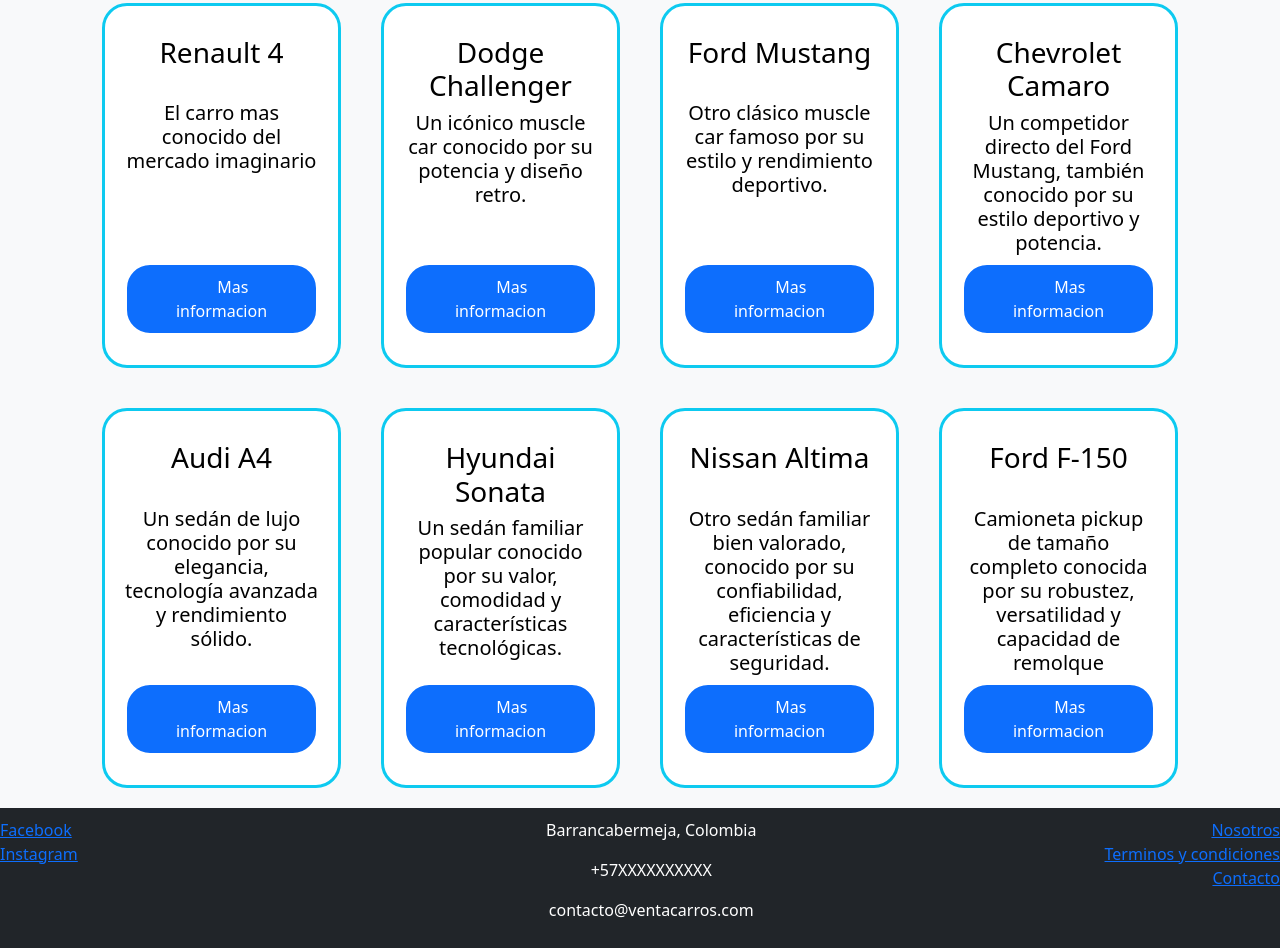
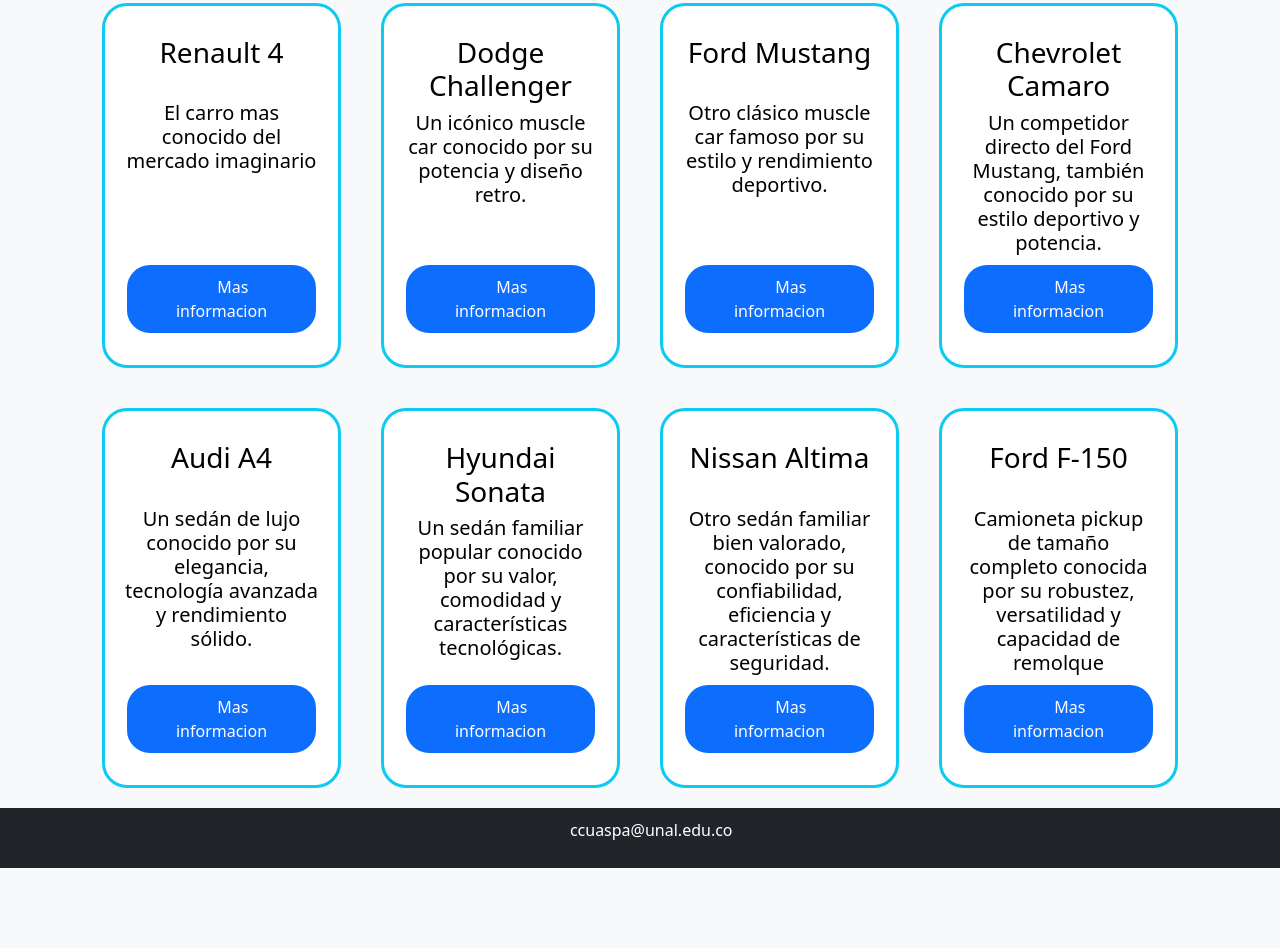
Before and after one commit to ccuaspa/ccuaspa.github.io, a website: page index.html in a window 1280 px wide. Shown: the part 544-1492 px from the top of the page. After the commit the page ends 1412 px from the top, so only its background shows below. Drawn offline with Linux system fonts and the light colour scheme; a web font is replaced by a local one.

Commit message:
Update index.html

```diff
--- a/index.html
+++ b/index.html
@@ -167,27 +167,10 @@
         </div>
         <footer class="bg-dark">
             <div class="row">
-                <div class="col text-start">
-                    <a href="https://www.facebook.com/">Facebook</a>
-                    <br>
-                    <a href="https://www.instagram.com/">Instagram</a>
-                </div>
                 <div class="col text-white text-center">
                     <address>
-                        <p><span class="oi oi-home footer-element-icon"></span>Barrancabermeja, Colombia</p>
-
-                        <p><span class="oi oi-phone footer-element-icon"></span>+57XXXXXXXXXX</p>
-
-                        <p><span class="oi oi-inbox footer-element-icon"></span>contacto@ventacarros.com</p>
-
+                        <p><span class="oi oi-inbox footer-element-icon"></span>ccuaspa@unal.edu.co</p>
                     </address>
-                </div>
-                <div class="col text-end">
-                    <a href="https://www.google.com/">Nosotros</a>
-                    <br>
-                    <a href="https://www.google.com/">Terminos y condiciones</a>
-                    <br>
-                    <a href="https://www.google.com/">Contacto</a>
                 </div>
             </div>
         </footer>
```
